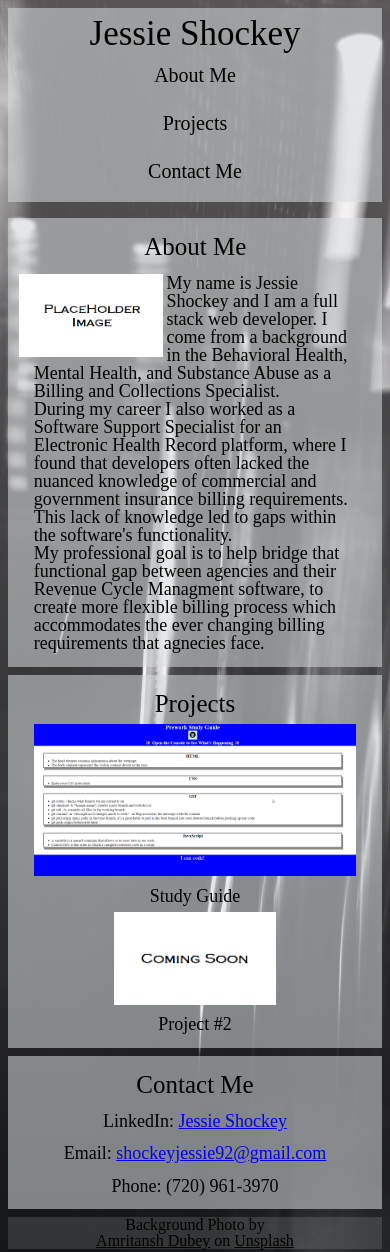
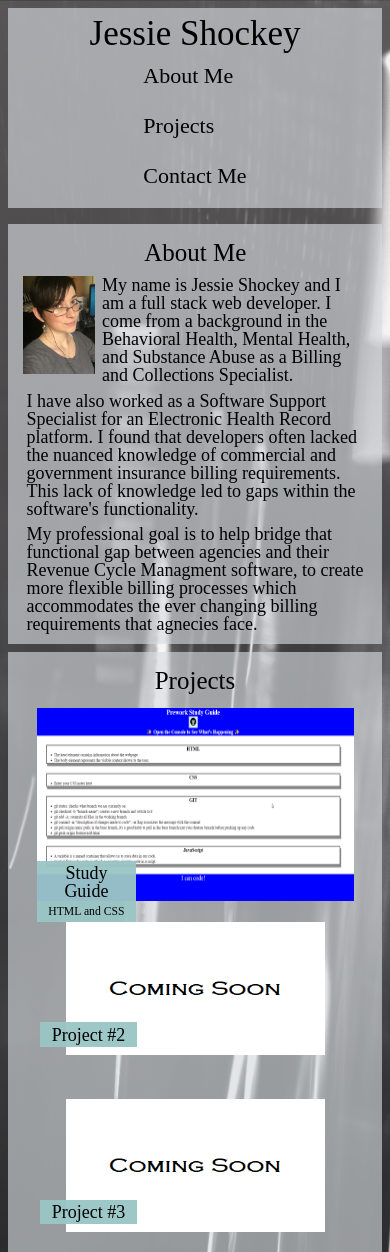
Before and after one commit to shockeyj9/02-Weekly-Challenge, a plain HTML site: page index.html in a window 390 px wide. Shown: the top 1252 px of the page. Drawn offline with Linux system fonts and the light colour scheme.

Commit message:
Condensed CSS, changed more to flex setup,updated navbar list order

```diff
--- a/assets/css/styles.css
+++ b/assets/css/styles.css
@@ -8,110 +8,97 @@ body {
 
 /* Transparent text boxes */
 article, header{
-    background-color: rgba(216, 220, 223, 0.548);
+    background-color: rgba(216, 220, 223, 0.632);
     margin: 2% 2%;
     padding: 2% 2%;
 
 }
+/* paragraph formatting  */
 p{
-    padding: 2% 5%;
+    padding: 1% 3%;
     font-size: 18px;
 }
-
-/* header{
-    display: grid;
-    align-items: center;
-    grid-template-columns: repeat(auto-fit, minmax(250px,1fr));
-} */
-
+/* sets flex for header elements so they're aligned */
 header{
     display: flex;
-    flex-direction: row;
     justify-content: space-between;
-}
-
-h1{
+    align-items: center;
     font-size: 35px;
 }
 
-/* Thank you W3Schools for the Responsive Topnav Example:
-https://www.w3schools.com/css/tryit.asp?filename=trycss_navbar_horizontal_responsive */
-
-
-/* Removes bullets from li elements */
-.nav-bar {
+/* formatting navigation bar to be horizontal */
+nav ul{
+    display: flex;
     list-style-type: none;
-}
-ul{
-    display: flex;
-    flex-direction: row;
+    font-size: 22px;
 }
 
-/* puts nav bar on the right hand side */
- .nav-bar li {
-    font-size: 20px;
-}
-
-/* lines the options horizontally, centers the text and changes color to black */
+/* removes normal anchor formatting */
 .nav-bar li a{
-    display: block;
-    text-align: center;
     padding: 14px 16px;
     text-decoration:none;
     color: black;
 }
+/* Adds an underline to navbar options when hovering */
 .nav-bar li a:hover{
     text-decoration:underline;
 }
-
+/* Aligns h2 text, adds padding and sets font size */
 h2{
     text-align: center;
     padding: 8px 16px;
     font-size: 25px;
 }
-
+/* Setting margins and making it so content doesn't go outside of container */
 #about{
 margin-top: 4%;
 contain: content;
 }
-
+/* About me image formatting to keep it on the left and so it resizes with the page */
 #about img{
     float: left;
+    padding: 1% 2%;
+    width: 20%;
+    height: 25%;
+}
+/* Setting flex to wrap around when page is being resized */
+#projects, #contact{
+    display: flex;
+    flex-wrap: wrap;
+    justify-content: space-around;
+    text-align: center;
+    contain: content;
     padding: 2% 1%;
-    width: 40%;
-    height: 40%;
 }
-
-#projects{
-    display: grid;
-    text-align: center;
-    grid-template-columns: 1fr 1fr;
-}
+/* Image sizing */
 #projects img{
     width: 75%;
     height: 75%;
 }
-
+/* On hover image changes to be blurry */
 #projects a:hover{
 cursor: pointer;
 opacity: 0.75;
 filter:blur(1px);
-
-
 }
-#first-project{
-    grid-column: span 2;
-}
+/* Image formatting so first project picture is always larger than the rest */
 #first-project img{
     width: 90%;
     height: 90%;
 }
-
-#contact {
-    display: grid;
-    grid-template-columns: repeat(auto-fit, minmax(250px,1fr));
-    text-align: center;
+/* Project languages size change */
+span{
+    font-size: 65%;
 }
+/* Creates a floating Project title box over the projects image */
+#projects li p{
+    background-color: rgba(155, 197, 197, 0.962);
+    position: relative;
+    width: 22%;
+    bottom: 20%;
+    left: 5%;
+}
+/* Sets footer formatting to be darker than the rest of the webpage*/
 footer{
     text-align: center;
     color: black;
@@ -119,27 +106,26 @@ footer{
     margin: 2%;
 
 }
+/* Sets footer hyperlinks to black text */
 footer a{
     color: black;
 }
-
+/* Media query to adjust for smaller screens */
 @media screen and (max-width: 730px) {
     header{ flex-direction: column;
         align-items: center;
         align-content: center;}
-    ul{
-        flex-direction: column;}
+    nav ul{
+        flex-direction: column;
+    }
     h1 { text-align: center;}
-    .nav-bar li{float: none;}
-    #projects {
-        display: block;}
-    #projects img{
-        width: 45%;
-        height: 45%;}
+    .nav-bar li{float: none;
+        padding: 14px 16px;}
     #first-project img{
         width: 90%;
         height: 90%;}
-    #contact p{
-        text-align: center;
+    #contact{
+        flex-direction: column;
+        align-items: center;
     }
 }
--- a/index.html
+++ b/index.html
@@ -22,12 +22,17 @@
         <section >
             <article id="about">
                 <h2>About Me</h2>
-                <img src="./assets/images/placeholder-profile-pic.png" alt="Jessie Shockey web developer">
+                <img src="./assets/images/temp_profile_pic.jpg" alt="Jessie Shockey web developer">
                 <p>My name is Jessie Shockey and I am a full stack web developer. I come from a background in the Behavioral Health, Mental Health, and Substance Abuse as a Billing
-                and Collections Specialist.<br>During my career I also worked as a Software Support Specialist for an Electronic Health Record platform,
-                where I found that developers often lacked the nuanced knowledge of commercial and government insurance billing requirements. This lack of knowledge led to
-                gaps within the software's functionality.
-                <br>My professional goal is to help bridge that functional gap between agencies and their Revenue Cycle Managment software, to create more flexible billing process
+                and Collections Specialist.
+                </p>
+                <p>
+                    I have also worked as a Software Support Specialist for an Electronic Health Record platform.
+                    I found that developers often lacked the nuanced knowledge of commercial and government insurance billing requirements. This lack of knowledge led to
+                   gaps within the software's functionality.
+                </p>
+                <p>
+                    My professional goal is to help bridge that functional gap between agencies and their Revenue Cycle Managment software, to create more flexible billing processes
                 which accommodates the ever changing billing requirements that agnecies face.
                 </p>
             </article>
@@ -37,13 +42,21 @@
             <h2>Projects</h2>
                 <ul id="projects">
                     <li id="first-project">
-                        <a href="https://shockeyj9.github.io/prework-study-guide/">
+                        <a href="https://shockeyj9.github.io/prework-study-guide/" target="_blank">
                             <img src="./assets/images/Prework Study Guide.png" alt="prework study guide">
-                    </a><p>Study Guide</p></li>
+                    </a><p>Study Guide <br><span>HTML and CSS</span> </p></li>
 
                     <li><a href="#">
                         <img src="./assets/images/coming-soon.png" alt="coming soon">
                     </a><p>Project #2</p></li>
+
+                    <li><a href="#">
+                        <img src="./assets/images/coming-soon.png" alt="coming soon">
+                    </a><p>Project #3</p></li>
+
+                    <li><a href="#">
+                        <img src="./assets/images/coming-soon.png" alt="coming soon">
+                    </a><p>Project #4</p></li>
 
                 </ul>
             </article>
@@ -55,7 +68,7 @@
             <div id="contact">
                 <p>LinkedIn: <a href="https://www.linkedin.com/in/jessie-shockey-077676140/">Jessie Shockey</a></p>
                 <P>Email: <a href="mailto:shockeyjessie92@gmail.com">shockeyjessie92@gmail.com</a></P>
-                <p>Phone: <span>(720) 961-3970</span></p> <!--Google Voice #-->
+                <p>Phone: (720) 961-3970</p>
             </div>
 
             </article>
```
Also changed, not shown: assets/images/placeholder-profile-pic.png (deleted), assets/images/temp_profile_pic.jpg (added).
